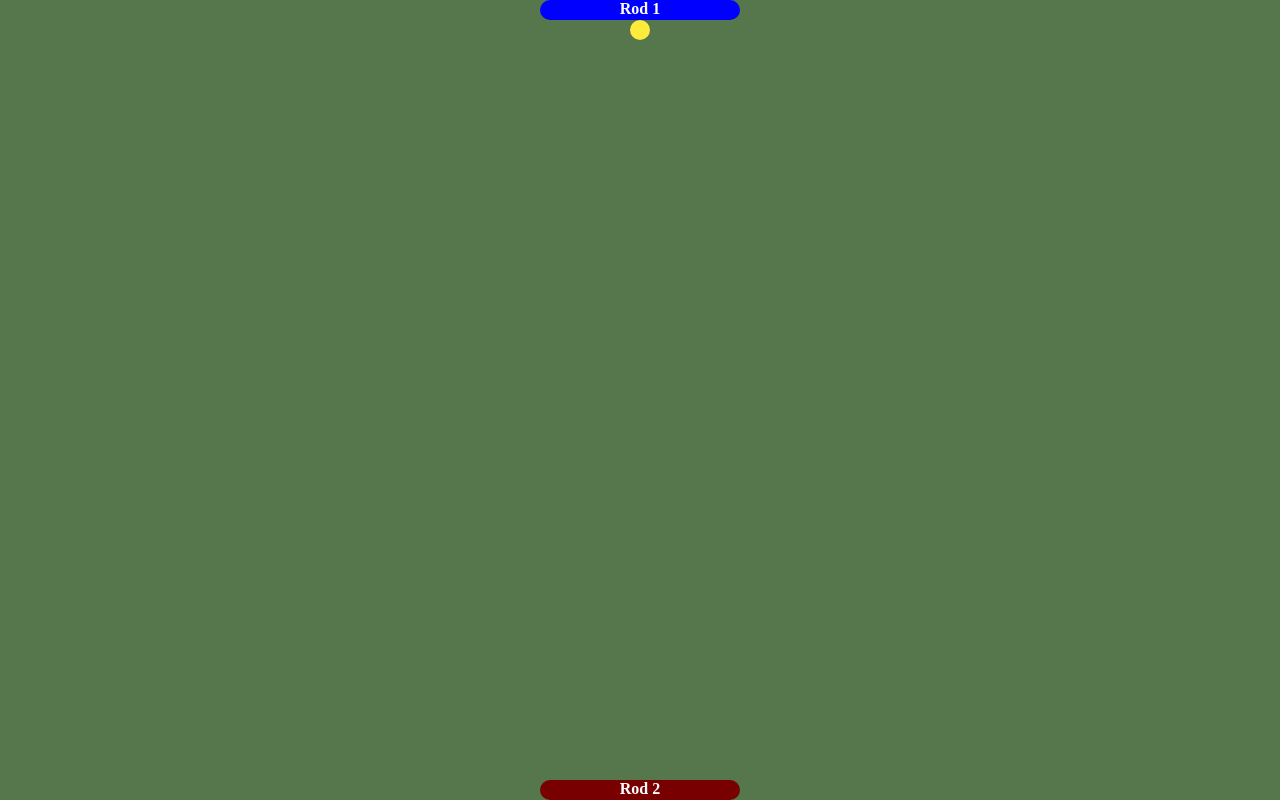
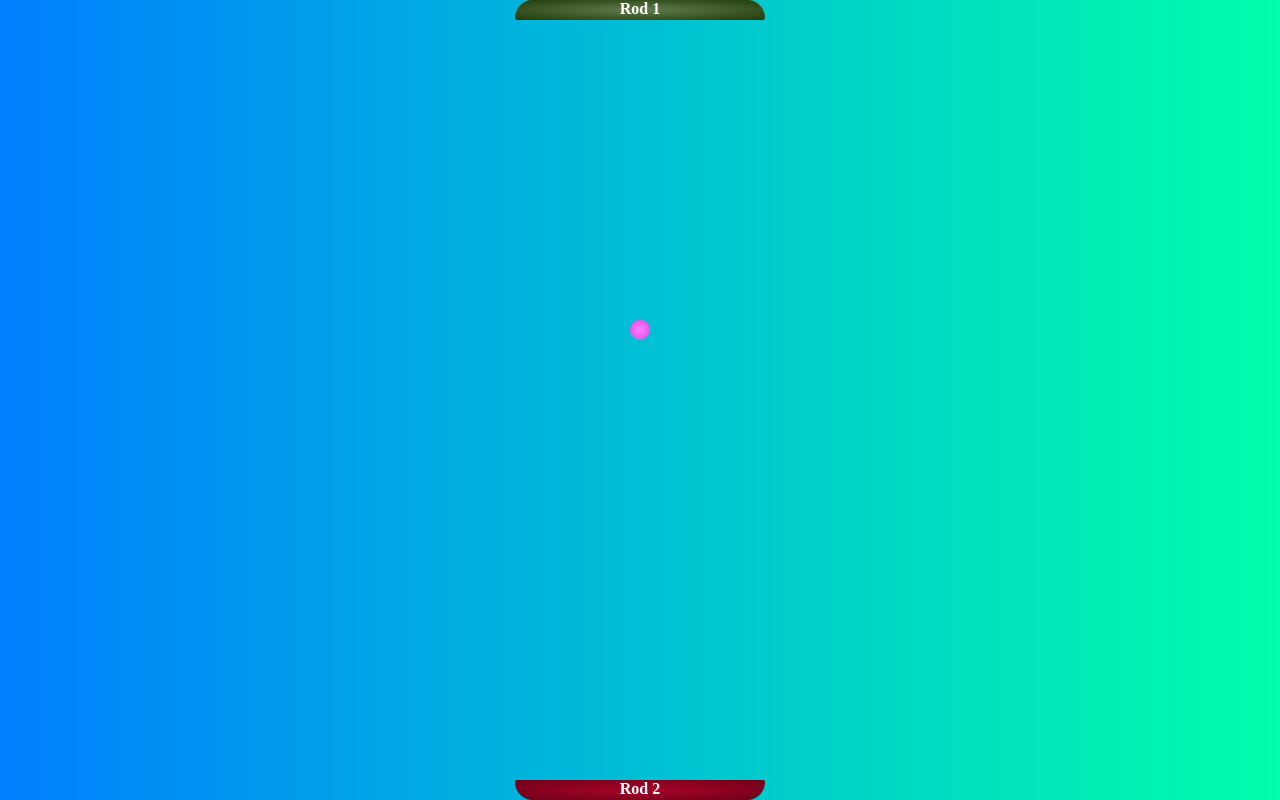
Before and after one commit to nijuprem/ping-pong, a plain HTML site: page index.html in a window 1280 px wide. Drawn offline with Linux system fonts and the light colour scheme.

Commit message:
Final Commit

```diff
--- a/style.css
+++ b/style.css
@@ -1,5 +1,6 @@
-*{
-    background-color: #56764c;
+body{
+    /* background-color: #56764c; */
+    background-image: linear-gradient(to right, #007fff , #00ffaa);
 }
 
 #container {
@@ -9,17 +10,18 @@
 #ball {
     width: 20px;
     height: 20px;
-    background-color: #ffeb3b;
+    /* background-color: #ffeb3b; */
+    background: radial-gradient(ellipse at center, #fb83fa 0%,#e93cec 100%);
     position: fixed;
-    top: 20px;
+    top: 320px;
     left: 50%;
     /* left: 52.5%; */
     border-radius: 50%;
 }
 
 #rod1, #rod2 {
-    width: 200px;
     height: 20px;
+    width: 250px;
     position: fixed;
     left: 44%;
     /* left: 50%; */
@@ -30,11 +32,15 @@
 }
 
 #rod1 {
-    background-color: blue;
+    background: radial-gradient(ellipse at center, #627d4d 0%,#1f3b08 100%);
     top: 0px;
+    border-top-right-radius: 13rem;
+    border-top-left-radius: 13rem;
 }
 
 #rod2 {
-    background-color: rgb(121 0 0);
+    background: radial-gradient(ellipse at center, #a90329 0%,#8f0222 44%,#6d0019 100%);
     bottom: 0px;
+    border-bottom-right-radius: 13rem;
+    border-bottom-left-radius: 13rem;
 }
```
Also changed, not shown: script.js (+0 -109 lines).
